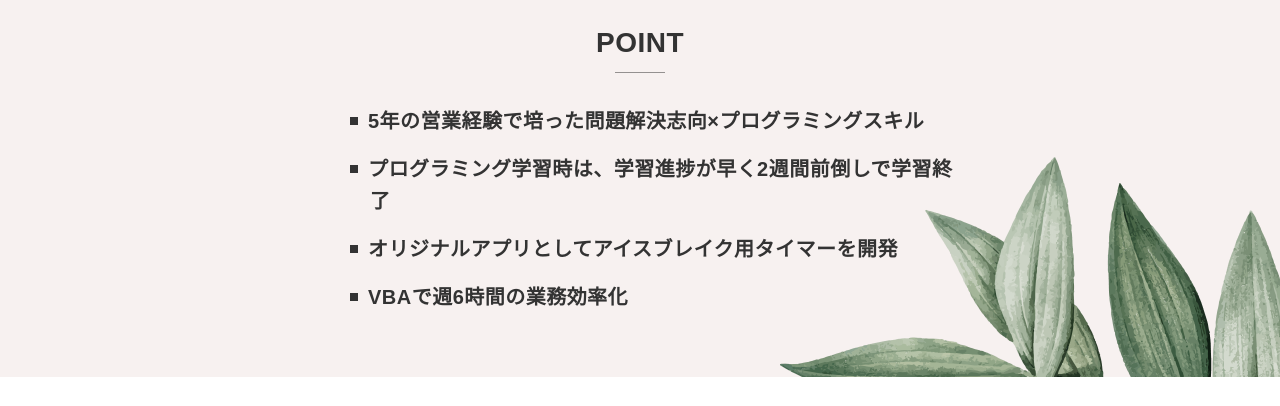
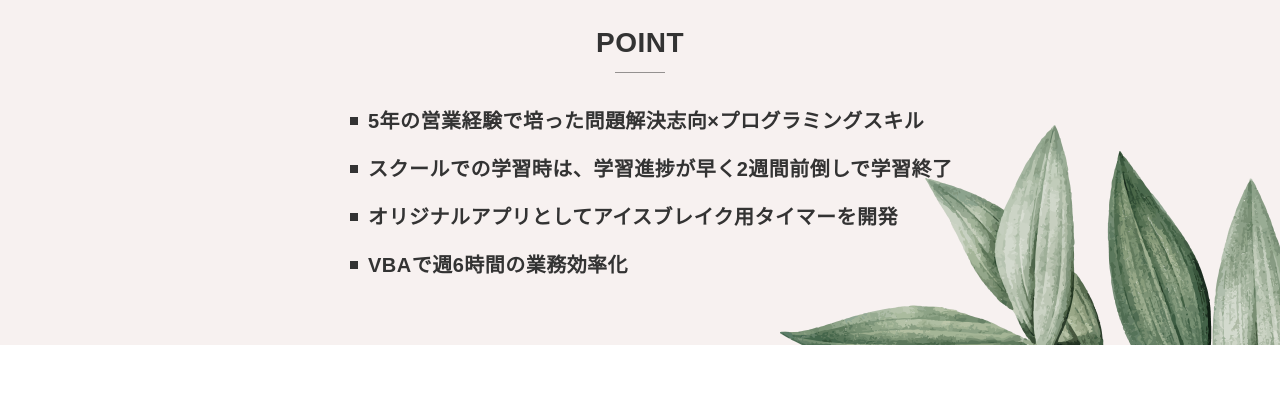
Before and after one commit to sabanonitsuke/portfolio-site, a plain HTML site: page index.html in a window 1280 px wide. Shown: the part 362-768 px from the top of the page. Drawn offline with nearby package versions, Linux system fonts and the light colour scheme.

Commit message:
文章の修正

```diff
--- a/index.html
+++ b/index.html
@@ -90,7 +90,7 @@
           <ul class="firstview__point-list">
             <!-- 記載番号：10 -->
             <li class="firstview__point-item">5年の営業経験で培った問題解決志向×プログラミングスキル</li>
-            <li class="firstview__point-item">プログラミング学習時は、学習進捗が早く2週間前倒しで学習終了</li>
+            <li class="firstview__point-item">スクールでの学習時は、学習進捗が早く2週間前倒しで学習終了</li>
             <li class="firstview__point-item">オリジナルアプリとしてアイスブレイク用タイマーを開発</li>
             <li class="firstview__point-item">VBAで週6時間の業務効率化</li>
           </ul>
```
